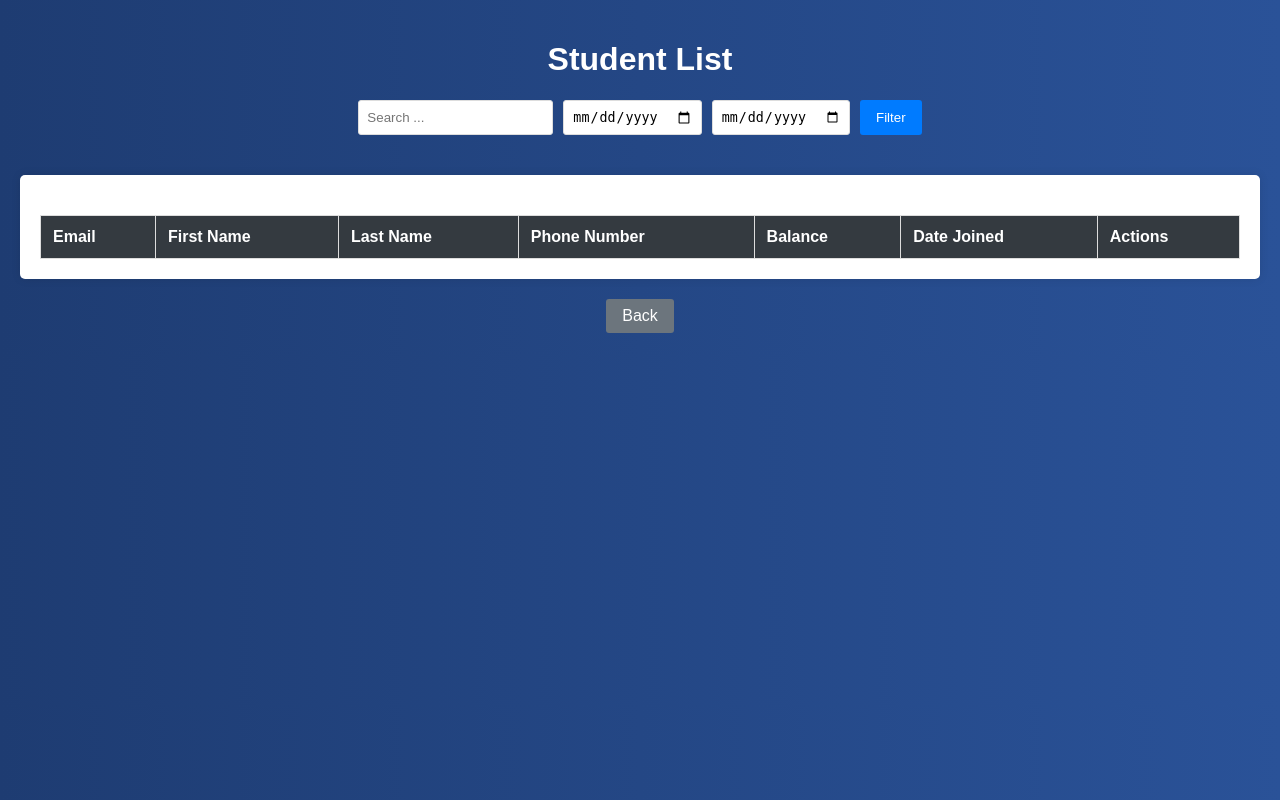
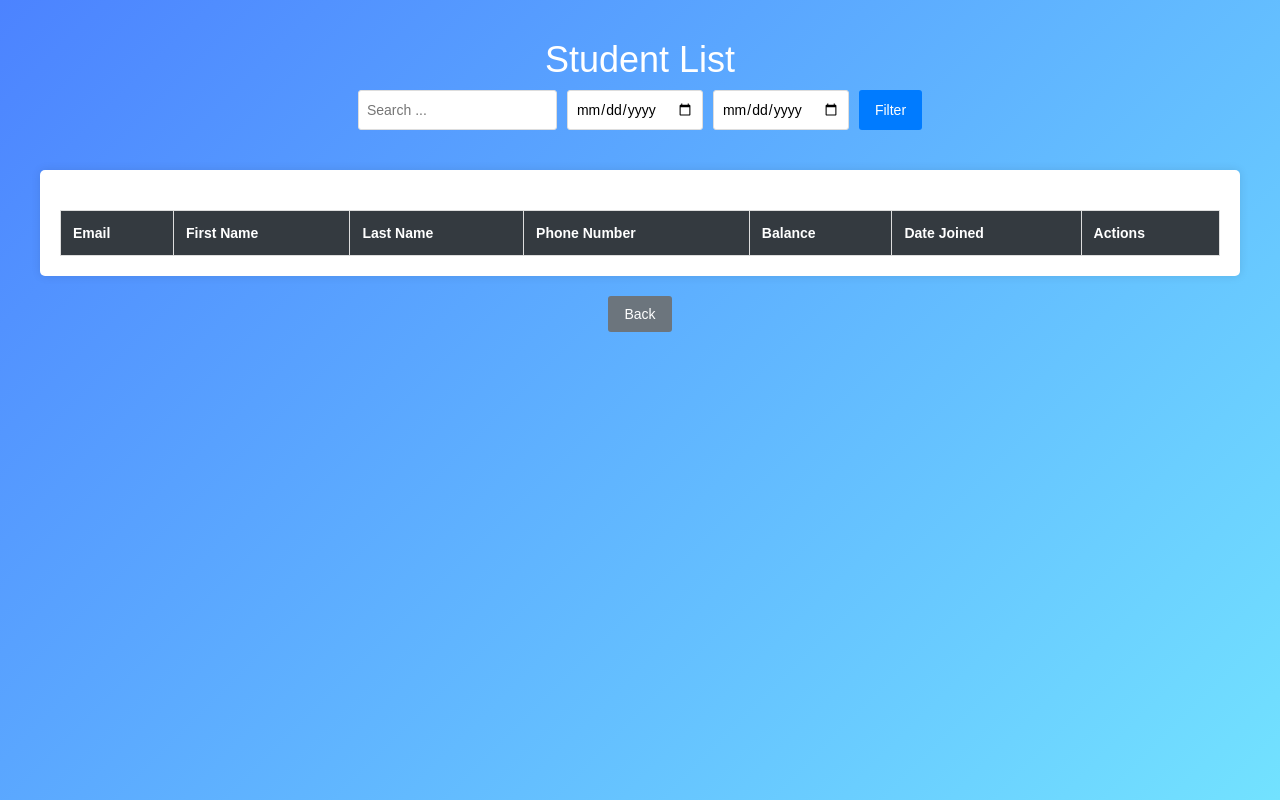
Before and after one commit to PSGSudalai/Canteen_QR, a Django app: page /student_list/ in a window 1280 px wide. Run offline with Django 5.2, Linux system fonts and the light colour scheme; the visitor is signed in with stand-in values (Sample User, id 1); data comes from the database, SQL or seed files in the repository; lists and menus that the app fills with data are empty; some libraries are stand-ins or nearby versions.

Commit message:
css changes

```diff
--- a/BASE/templates/qr_scan_recharge.html
+++ b/BASE/templates/qr_scan_recharge.html
@@ -14,6 +14,8 @@
             height: 100vh;
             margin: 0;
             background-color: #f0f0f0;
+            background: linear-gradient(135deg, #4c83ff, #72e2ff);
+            height:100vh;
         }
 
         #qr-reader {
--- a/BASE/templates/website/previous_orders_list.html
+++ b/BASE/templates/website/previous_orders_list.html
@@ -14,6 +14,7 @@
             display: flex;
             flex-direction: column;
             align-items: center;
+            height:100vh;
         }
 
         h1 {
--- a/BASE/templates/website/student_list.html
+++ b/BASE/templates/website/student_list.html
@@ -3,18 +3,22 @@
 <head>
     <meta charset="UTF-8">
     <meta name="viewport" content="width=device-width, initial-scale=1.0">
+     <!-- Bootstrap CSS -->
+     <link rel="stylesheet" href="https://maxcdn.bootstrapcdn.com/bootstrap/3.4.1/css/bootstrap.min.css">
     <title>Student List</title>
     <style>
         body {
             font-family: Arial, sans-serif;
             margin: 0;
             padding: 20px;
-            background: linear-gradient(to right, #1e3c72, #2a5298); /* Blue gradient */
+            background: linear-gradient(135deg, #4c83ff, #72e2ff);
             color: white;
             display: flex;
             flex-direction: column;
             align-items: center;
+            height:100vh;
         }
+
 
         h1 {
             color: #fff;
@@ -136,7 +140,8 @@
                         <td>{{ user.phone_number }}</td>
                         <td>{{ user.balance }}</td>
                         <td>{{ user.date_joined|date:"Y-m-d" }}</td>
-                        <td><a href="{% url 'edit_user' user.id %}" class="edit-button">Edit</a></td>
+                        <td><button class="btn btn-danger"><a href="{% url 'edit_user' user.id %}">Edit</a></button></td>
+
                     </tr>
                 {% endfor %}
             </tbody>
--- a/BASE/templates/website/transaction_list.html
+++ b/BASE/templates/website/transaction_list.html
@@ -14,6 +14,7 @@
             display: flex;
             flex-direction: column;
             align-items: center;
+            height:100vh;
         }
 
         h1 {
```
Also changed, not shown: BASE/templates/website/staff_list.html (+18 -2 lines).
